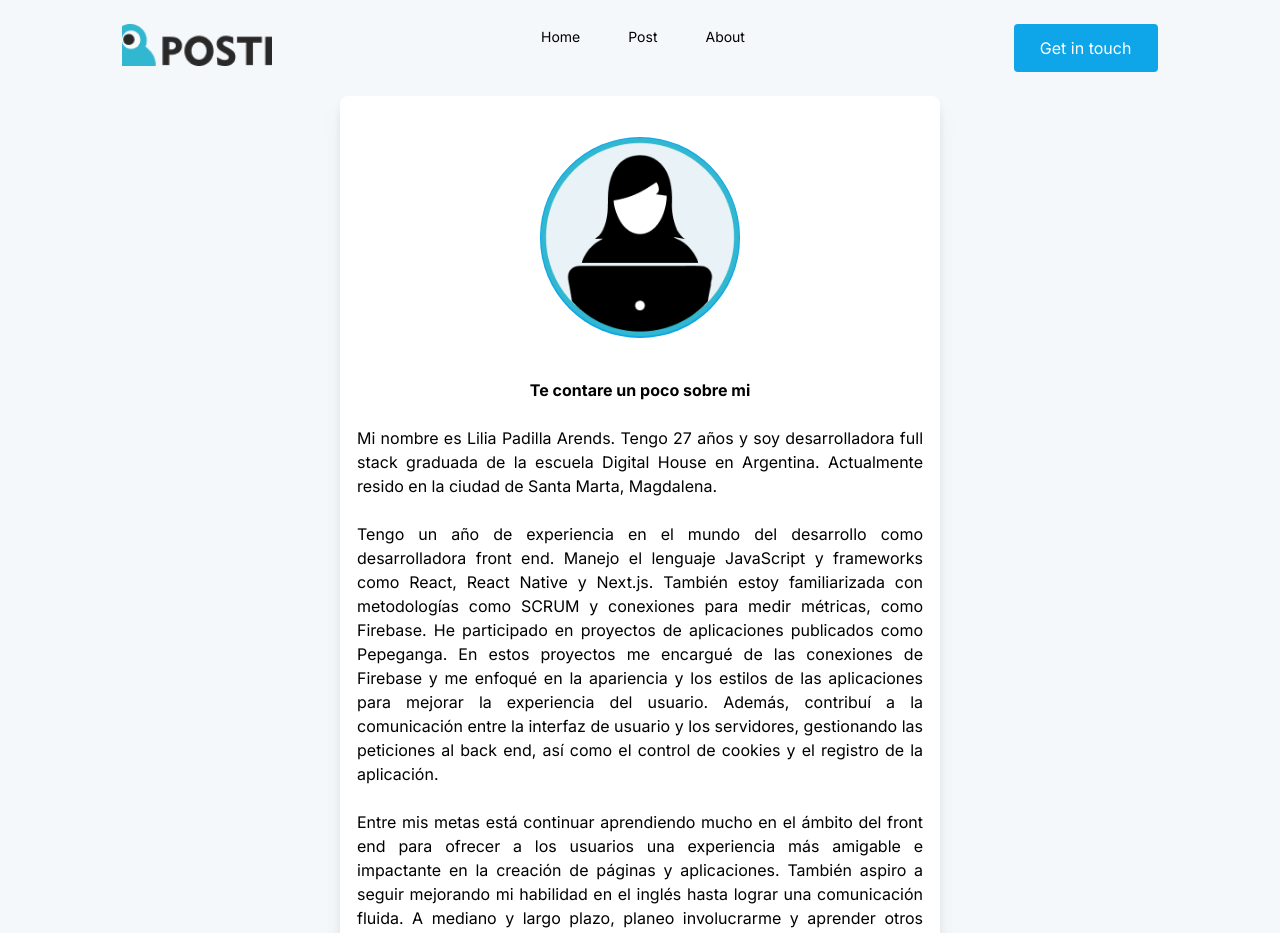
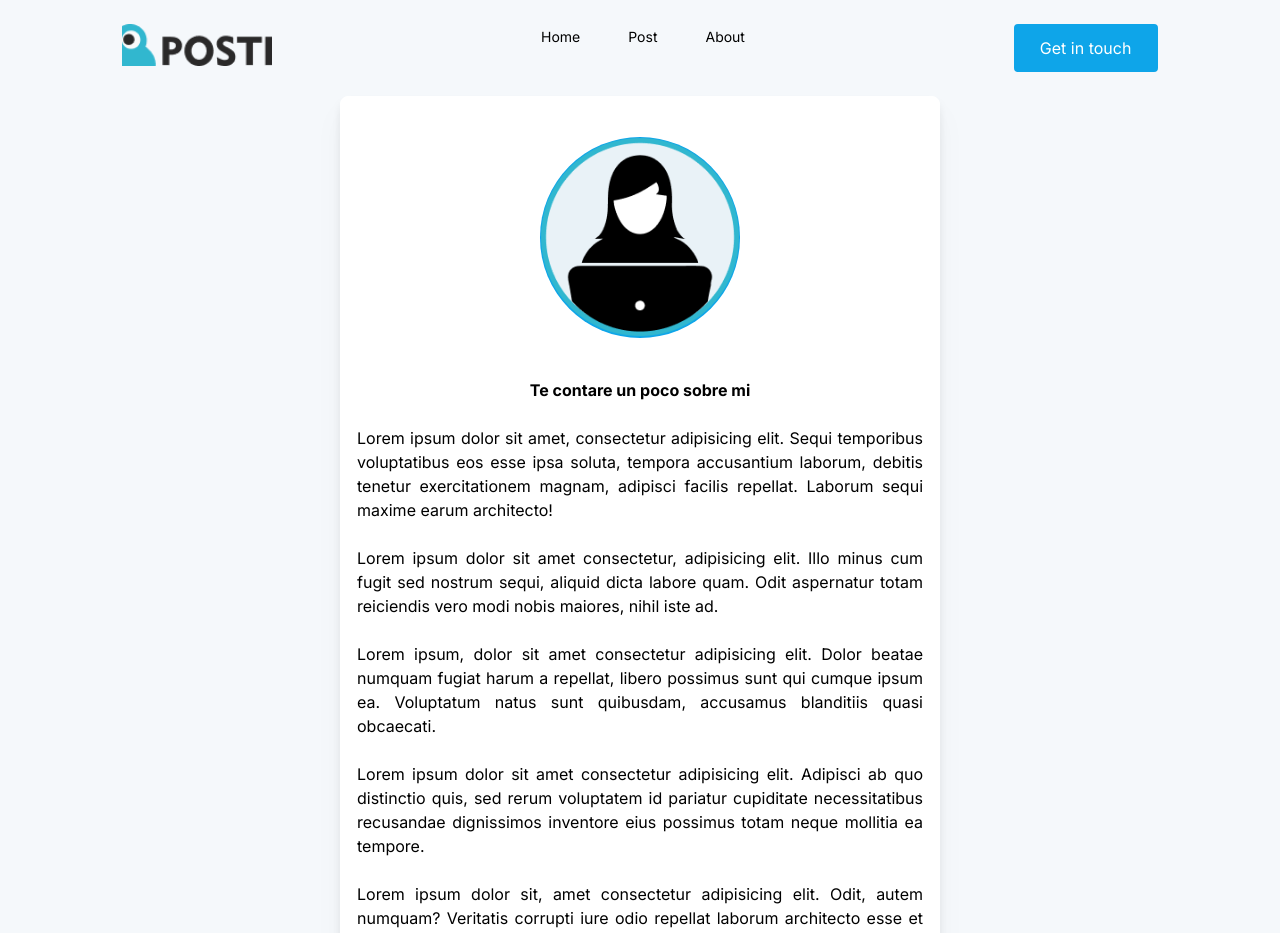
Before and after one commit to Lilopadilla22/page-post-nextjs, a Next.js app: page /about in a window 1280 px wide. Shown: the top 933 px of the page. Built offline with nearby package versions, Linux system fonts and the light colour scheme.

Commit message:
delete about me

```diff
--- a/app/about/page.jsx
+++ b/app/about/page.jsx
@@ -16,42 +16,19 @@ export default function AboutPage() {
         </div>
         <h1 className="font-bold text-center "> Te contare un poco sobre mi</h1>
         <p className="mt-6 mx-4 text-justify">
-          Mi nombre es Lilia Padilla Arends. Tengo 27 años y soy desarrolladora full stack graduada de la escuela
-          Digital House en Argentina. Actualmente resido en la ciudad de Santa Marta, Magdalena.
+          Lorem ipsum dolor sit amet, consectetur adipisicing elit. Sequi temporibus voluptatibus eos esse ipsa soluta, tempora accusantium laborum, debitis tenetur exercitationem magnam, adipisci facilis repellat. Laborum sequi maxime earum architecto!
         </p>
         <p className="my-6 mx-4 text-justify">
-          Tengo un año de experiencia en el mundo del desarrollo como desarrolladora front end.
-          Manejo el lenguaje JavaScript y frameworks como React, React Native y Next.js.
-          También estoy familiarizada con metodologías como SCRUM y conexiones para medir métricas, como Firebase.
-          He participado en proyectos de aplicaciones publicados como Pepeganga.
-          En estos proyectos me encargué de las conexiones de Firebase y me enfoqué en la apariencia y
-          los estilos de las aplicaciones para mejorar la experiencia del usuario.
-          Además, contribuí a la comunicación entre la interfaz de usuario y los servidores,
-          gestionando las peticiones al back end, así como el control de cookies y el registro de la aplicación.
+          Lorem ipsum dolor sit amet consectetur, adipisicing elit. Illo minus cum fugit sed nostrum sequi, aliquid dicta labore quam. Odit aspernatur totam reiciendis vero modi nobis maiores, nihil iste ad.
         </p>
         <p className="mb-6 mx-4 text-justify">
-          Entre mis metas está continuar aprendiendo mucho en el ámbito del front end para ofrecer a los
-          usuarios una experiencia más amigable e impactante en la creación de páginas y aplicaciones.
-          También aspiro a seguir mejorando mi habilidad en el inglés hasta lograr una comunicación fluida.
-          A mediano y largo plazo, planeo involucrarme y aprender otros lenguajes de programación como python
-          y fortalecer mis habilidades en el Back end.
+          Lorem ipsum, dolor sit amet consectetur adipisicing elit. Dolor beatae numquam fugiat harum a repellat, libero possimus sunt qui cumque ipsum ea. Voluptatum natus sunt quibusdam, accusamus blanditiis quasi obcaecati.
         </p>
         <p className="mb-6 mx-4 text-justify">
-          Ser parte de AUCO podría ser un gran paso en mi carrera profesional,
-          ya que es una empresa preocupada por la experiencia y seguridad del usuario.
-          Su enfoque en proporcionar herramientas que mejoren los procesos de firmas electrónicas
-          (ofreciendo una experiencia cálida y eficiente sin demoras ni largas esperas) me motiva a
-          contribuir a esa experiencia del usuario. Me gustaría formar parte de este impacto en la
-          automatización de procesos que los clientes experimentarán al brindarles interfaces frescas,
-          comprensibles, de fácil acceso y con todas las medidas de seguridad necesarias.
+          Lorem ipsum dolor sit amet consectetur adipisicing elit. Adipisci ab quo distinctio quis, sed rerum voluptatem id pariatur cupiditate necessitatibus recusandae dignissimos inventore eius possimus totam neque mollitia ea tempore.
         </p>
         <p className="mb-6 mx-4 text-justify">
-          En particular, considero que mi experiencia en desarrollo front end y mi compromiso
-          con la creación de interfaces intuitivas y atractivas pueden ser un activo valioso para AUCO.
-          Mi capacidad para trabajar en equipo, comprender las necesidades del usuario y aplicar
-          las mejores prácticas de diseño podría contribuir significativamente al objetivo de AUCO
-          de brindar una experiencia de usuario excepcional en la generación de firmas electrónicas
-          para documentos.
+          Lorem ipsum dolor sit, amet consectetur adipisicing elit. Odit, autem numquam? Veritatis corrupti iure odio repellat laborum architecto esse et eligendi. Fuga, nulla? Voluptates veritatis natus odit nostrum repudiandae quasi.
         </p>
         <div className="flex justify-center items-center my-5 font-bold">
           <h1>Front End Developer</h1>
```
